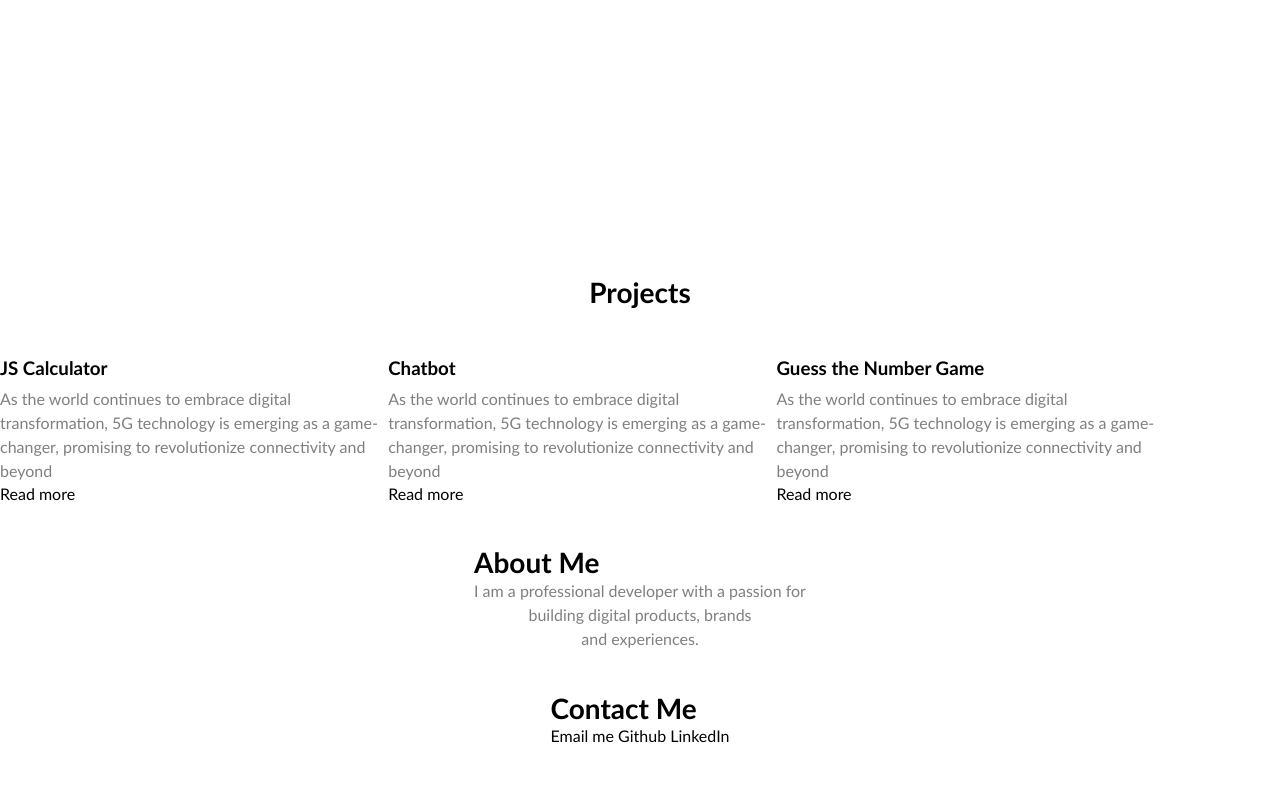
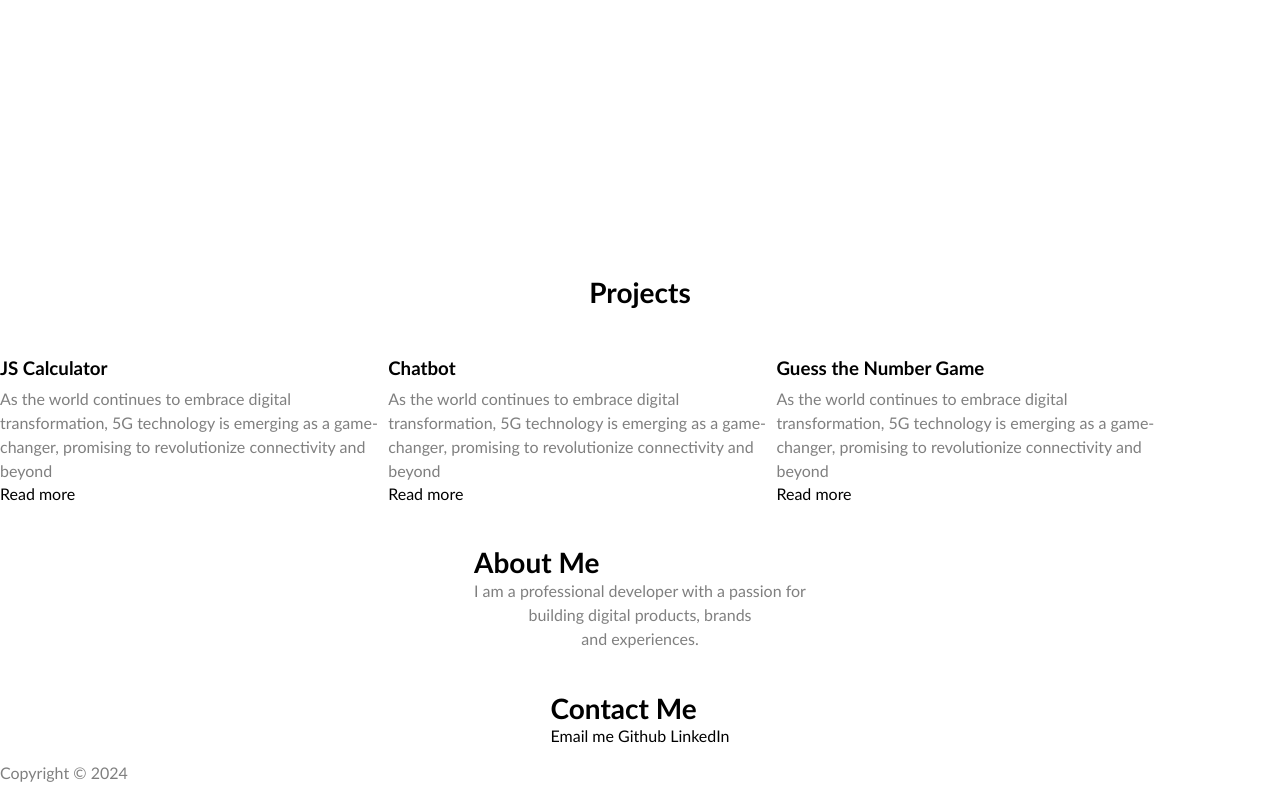
Before and after one commit to emanuelnakeng/My_First_Portfolio, a plain HTML site: page portfolio/index.html in a window 1280 px wide. Shown: the part 959-1744 px from the top of the page. Before the commit the page ends 1720 px from the top, so only its background shows below. Drawn offline with Linux system fonts and the light colour scheme.

Commit message:
Added footer details

```diff
--- a/portfolio/index.html
+++ b/portfolio/index.html
@@ -209,7 +209,9 @@
             </section>
         </section>
     </main>
-    <footer></footer>
+    <footer>
+        <p>Copyright &copy 2024</p>
+    </footer>
 </body>
 
 </html>
```
